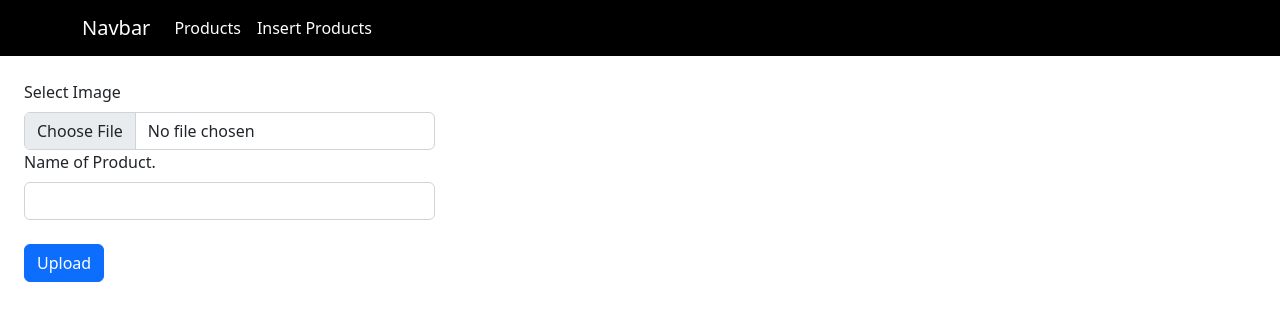
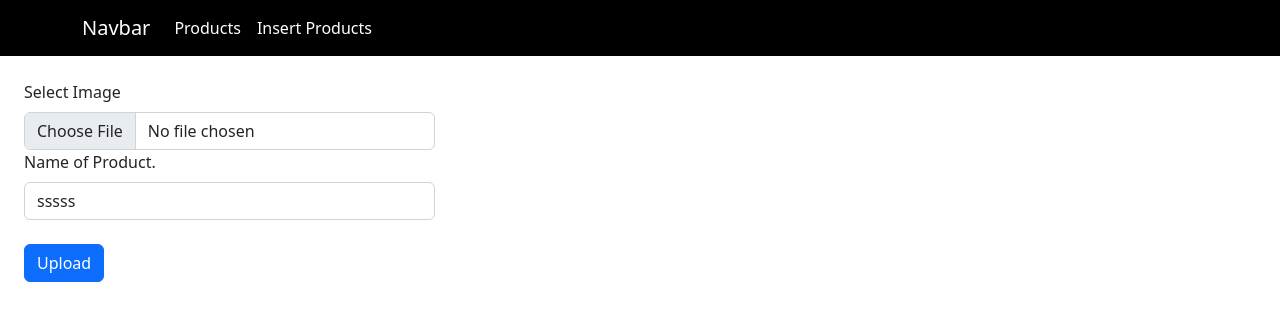
Before and after one commit to RochinaWellington/apiRestImageFrontend, an Angular app: page /insertProduct in a window 1280 px wide. Shown: the top 320 px of the page. Built offline with nearby package versions, Linux system fonts and the light colour scheme.

Commit message:
git ignore

```diff
--- a/src/app/component/products/product-insert/product-insert.component.html
+++ b/src/app/component/products/product-insert/product-insert.component.html
@@ -2,6 +2,7 @@
 
 
 <!---->
+
 <div class="mx-auto p-4" style="width: 100%;" >
 <form>
 
@@ -11,7 +12,7 @@
     </div>
     <div class="col-md-4">
         <label for="validationCustom01" class="form-label">Name of Product.</label>
-        <input type="text" class="form-control" >
+        <input [(ngModel)]="name" name="first"  class="form-control">
         <div class="valid-feedback">
           Looks good!
         </div>
--- a/src/app/component/products/product-insert/product-insert.component.ts
+++ b/src/app/component/products/product-insert/product-insert.component.ts
@@ -12,7 +12,7 @@ export class ProductInsertComponent implements OnInit {
 
  fileToUpload: File | undefined;
  formData: FormData = new FormData();
- name:string='';
+ name:string='sssss';
  product?:Product;
   constructor(private productsService:ProductsService) { }
 
```
Also changed, not shown: 1 other file (tests, documents, lock files or other folders).
